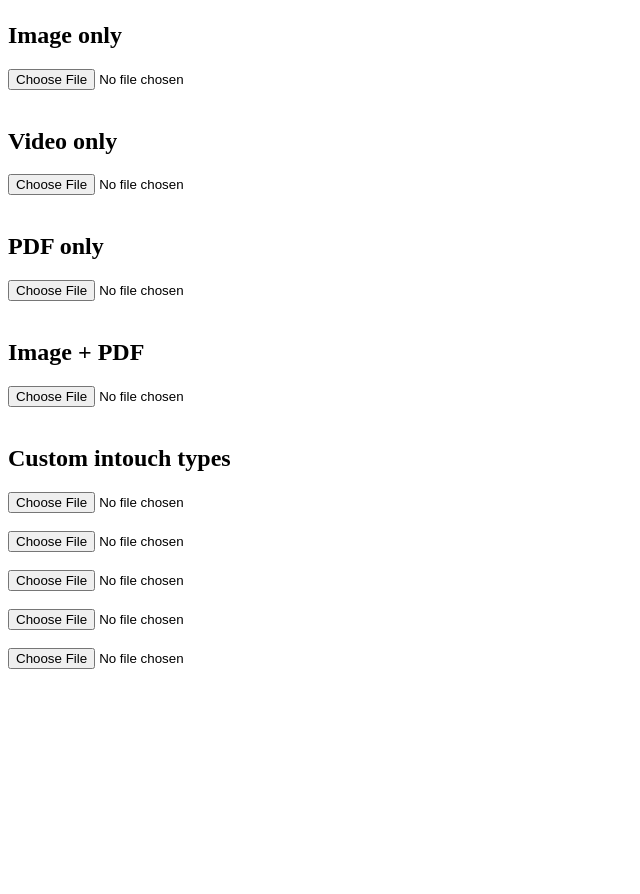
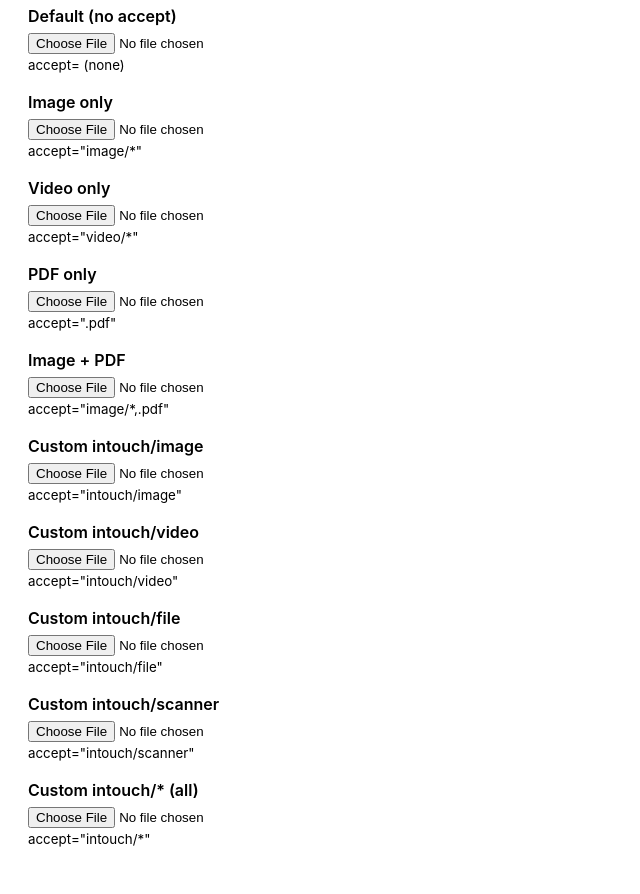
Before and after one commit to Rohan-cod/accept-test, a plain HTML site: page index.html in a window 1280 px wide. Shown: the part 104-998 px from the top of the page, without its empty margins (0-640 px from the left). Before the commit the page ends 800 px from the top, so only its background shows below. Drawn offline with Linux system fonts and the light colour scheme.

Commit message:
Update index.html

```diff
--- a/index.html
+++ b/index.html
@@ -2,28 +2,74 @@
 <html>
   <head>
     <title>Accept Type Test</title>
+    <style>
+      body { font-family: -apple-system, Arial, sans-serif; padding: 20px; }
+      .test { margin-bottom: 18px; }
+      label { display: block; margin-bottom: 6px; font-weight: 600; }
+    </style>
   </head>
   <body>
-    <h2>Default (no accept)</h2>
-    <input type="file"><br><br>
+    <h1>File Input Accept= Tests</h1>
 
-    <h2>Image only</h2>
-    <input type="file" accept="image/*"><br><br>
+    <div class="test">
+      <label>Default (no accept)</label>
+      <input type="file">
+      <div><small>accept= (none)</small></div>
+    </div>
 
-    <h2>Video only</h2>
-    <input type="file" accept="video/*"><br><br>
+    <div class="test">
+      <label>Image only</label>
+      <input type="file" accept="image/*">
+      <div><small>accept="image/*"</small></div>
+    </div>
 
-    <h2>PDF only</h2>
-    <input type="file" accept=".pdf"><br><br>
+    <div class="test">
+      <label>Video only</label>
+      <input type="file" accept="video/*">
+      <div><small>accept="video/*"</small></div>
+    </div>
 
-    <h2>Image + PDF</h2>
-    <input type="file" accept="image/*,.pdf"><br><br>
+    <div class="test">
+      <label>PDF only</label>
+      <input type="file" accept=".pdf">
+      <div><small>accept=".pdf"</small></div>
+    </div>
 
-    <h2>Custom intouch types</h2>
-    <input type="file" accept="intouch/image"><br><br>
-    <input type="file" accept="intouch/video"><br><br>
-    <input type="file" accept="intouch/file"><br><br>
-    <input type="file" accept="intouch/scanner"><br><br>
-    <input type="file" accept="intouch/*"><br><br>
+    <div class="test">
+      <label>Image + PDF</label>
+      <input type="file" accept="image/*,.pdf">
+      <div><small>accept="image/*,.pdf"</small></div>
+    </div>
+
+    <div class="test">
+      <label>Custom intouch/image</label>
+      <input type="file" accept="intouch/image">
+      <div><small>accept="intouch/image"</small></div>
+    </div>
+
+    <div class="test">
+      <label>Custom intouch/video</label>
+      <input type="file" accept="intouch/video">
+      <div><small>accept="intouch/video"</small></div>
+    </div>
+
+    <div class="test">
+      <label>Custom intouch/file</label>
+      <input type="file" accept="intouch/file">
+      <div><small>accept="intouch/file"</small></div>
+    </div>
+
+    <div class="test">
+      <label>Custom intouch/scanner</label>
+      <input type="file" accept="intouch/scanner">
+      <div><small>accept="intouch/scanner"</small></div>
+    </div>
+
+    <div class="test">
+      <label>Custom intouch/* (all)</label>
+      <input type="file" accept="intouch/*">
+      <div><small>accept="intouch/*"</small></div>
+    </div>
+
   </body>
 </html>
```
